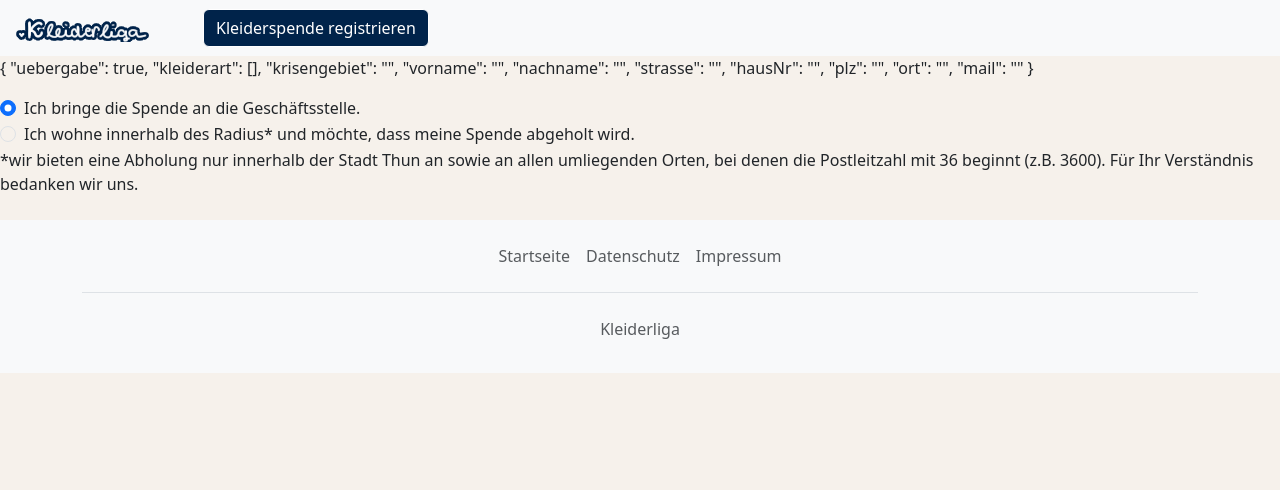
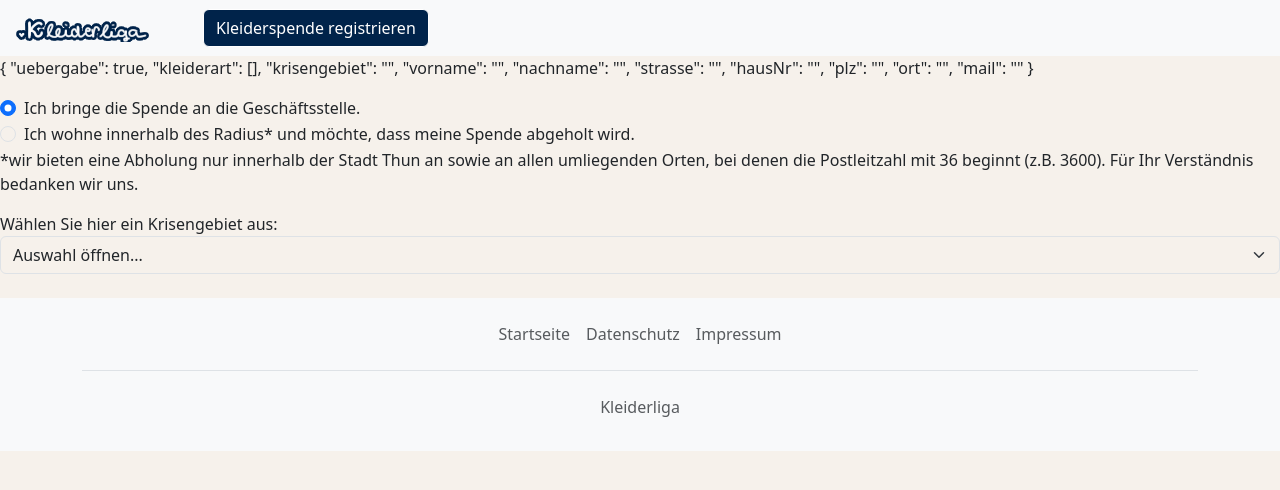
Before and after one commit to sayurii99/kleiderspende, an Angular app: page /registration in a window 1280 px wide. Shown: the top 490 px of the page. Built offline with nearby package versions, Linux system fonts and the light colour scheme.

Commit message:
Dropdown für Krisengebiete angelegt

```diff
--- a/src/app/pages/registration/registration.html
+++ b/src/app/pages/registration/registration.html
@@ -2,6 +2,7 @@
 
 <p>{{ spende | json }}</p>
 
+<!-- Button für Übergabe-->
 <div class="form-check">
   <input class="form-check-input" type="radio" name="uebergabe" [value]="true" id="uebergabe1" [(ngModel)]="spende.uebergabe">
   <label class="form-check-label" for="uebergabe1">
@@ -9,15 +10,23 @@
   </label>
 </div>
 
+<!-- Button für Abholung-->
 <div class="form-check">
   <input class="form-check-input" type="radio" name="uebergabe" [value]="false" id="uebergabe2" [(ngModel)]="spende.uebergabe">
   <label class="form-check-label" for="uebergabe2">
     Ich wohne innerhalb des Radius* und möchte, dass meine Spende abgeholt wird.
   </label>
 </div>
-
 <p>*wir bieten eine Abholung nur innerhalb der Stadt Thun an sowie an allen umliegenden Orten, bei denen die Postleitzahl mit 36 beginnt (z.B. 3600). Für Ihr Verständnis bedanken wir uns. </p>
 
+<!-- Auswahl Krisengebiet-->
+<label for="krisengebiet-auswahl">Wählen Sie hier ein Krisengebiet aus:</label>
+<select class="form-select" aria-label="Krisengebiet" id="krisengebiet-auswahl" [(ngModel)]="spende.krisengebiet" name="krisengebiet">
+  <option value="" disabled selected>Auswahl öffnen...</option>
+  @for (gebiet of krisengebiete; track gebiet) {
+    <option [value]="gebiet">{{gebiet}}</option>
+  }
+</select>
 
 <!-- Platzhalter
 
--- a/src/app/pages/registration/registration.ts
+++ b/src/app/pages/registration/registration.ts
@@ -12,4 +12,5 @@ import {JsonPipe} from '@angular/common'; //Textfelder testen
 
 export class Registration {
   spende = new Spende();
+  krisengebiete = ["Ukraine", "Nahost","Sudan","Myanmar"];
 }
```
